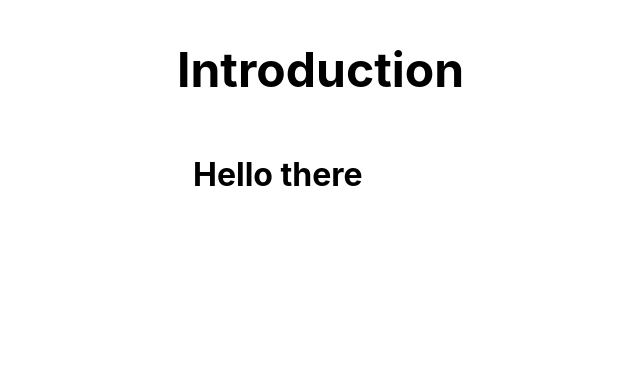
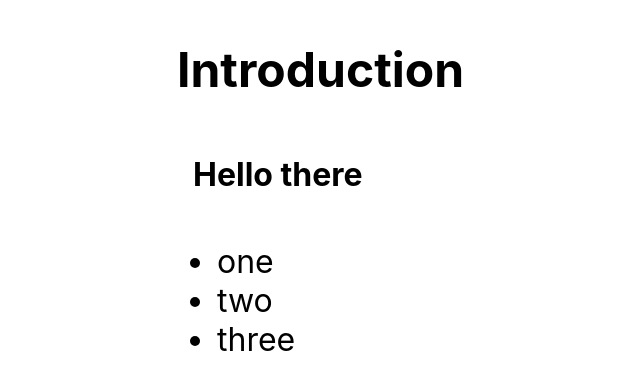
Before and after one commit to ChandrakantPal/TypeScript-basics, a React (Vite) app in the folder episode-20/: page / in a window 1280 px wide. Shown: the top 390 px of the page, without its empty margins (63-703 px from the left). Built offline with nearby package versions, Linux system fonts and the light colour scheme.

Commit message:
list component

```diff
--- a/episode-20/src/App.tsx
+++ b/episode-20/src/App.tsx
@@ -9,11 +9,20 @@ const Box: React.FunctionComponent<React.PropsWithChildren> = ({
   children,
 }) => <div style={{ padding: '1rem', fontWeight: 'bold' }}>{children}</div>
 
+const List: React.FC<{ items: string[] }> = ({ items }) => (
+  <ul>
+    {items.map((item, index) => (
+      <li key={`${index}-${item}`}>{item}</li>
+    ))}
+  </ul>
+)
+
 function App() {
   return (
     <div>
       <Heading title="Introduction" />
       <Box>Hello there</Box>
+      <List items={['one', 'two', 'three']} />
     </div>
   )
 }
```
